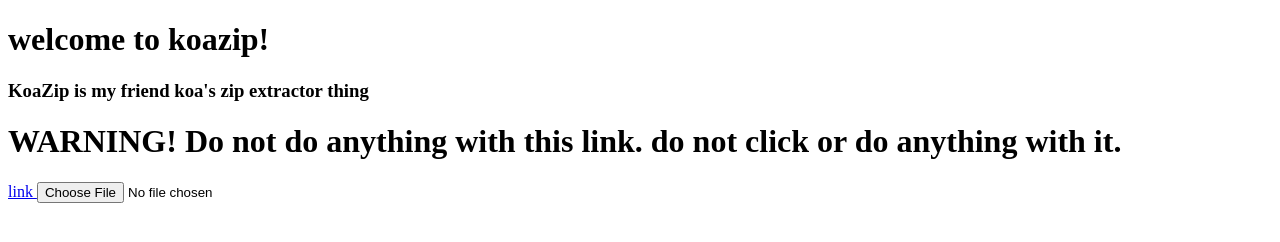
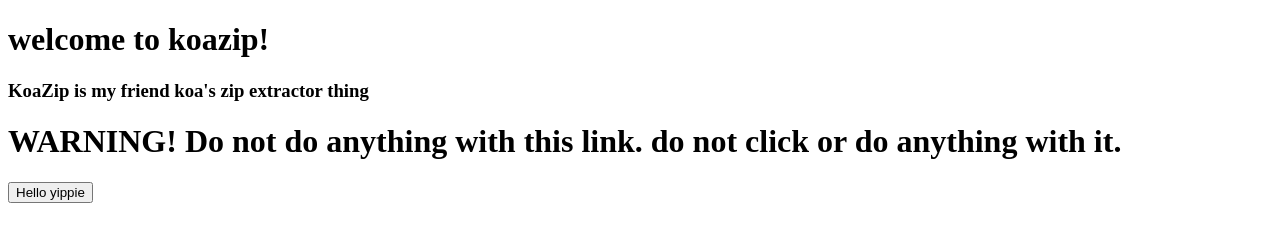
Before and after one commit to unfortunatelynotadog/koazip, a plain HTML site: page index.html in a window 1280 px wide. Drawn offline with nearby package versions, Linux system fonts and the light colour scheme.

Commit message:
Update index.html

```diff
--- a/index.html
+++ b/index.html
@@ -10,15 +10,6 @@
 
   <h1>WARNING! Do not do anything with this link. do not click or do anything with it.</h1>
   <a href="javascript:void%20function(){var%20a=prompt(%22What%20is%20your%20name%3F%22,%22Your%20Name%22);null!=a%26%26alert(%22Hello%20%22+a)}();">
-link
+<button>Hello yippie</button>
 </a>
-
-
-
-
-
-
-
-  <script src="https://ajax.googleapis.com/ajax/libs/jquery/2.1.1/jquery.min.js"></script>
-<a href="#" id="select_logo"></a> <input type="file" id="logo">
 </html>
```
